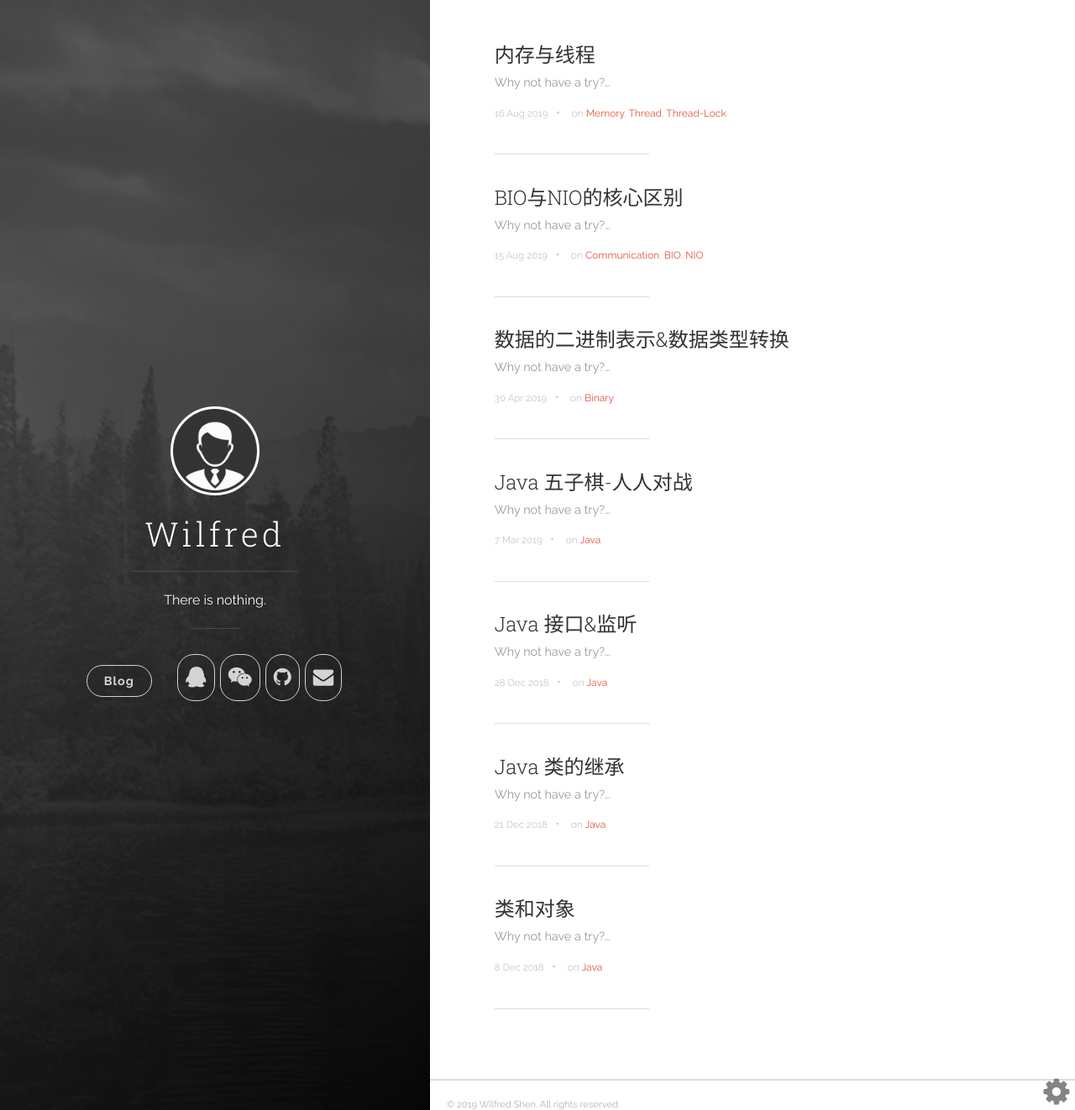
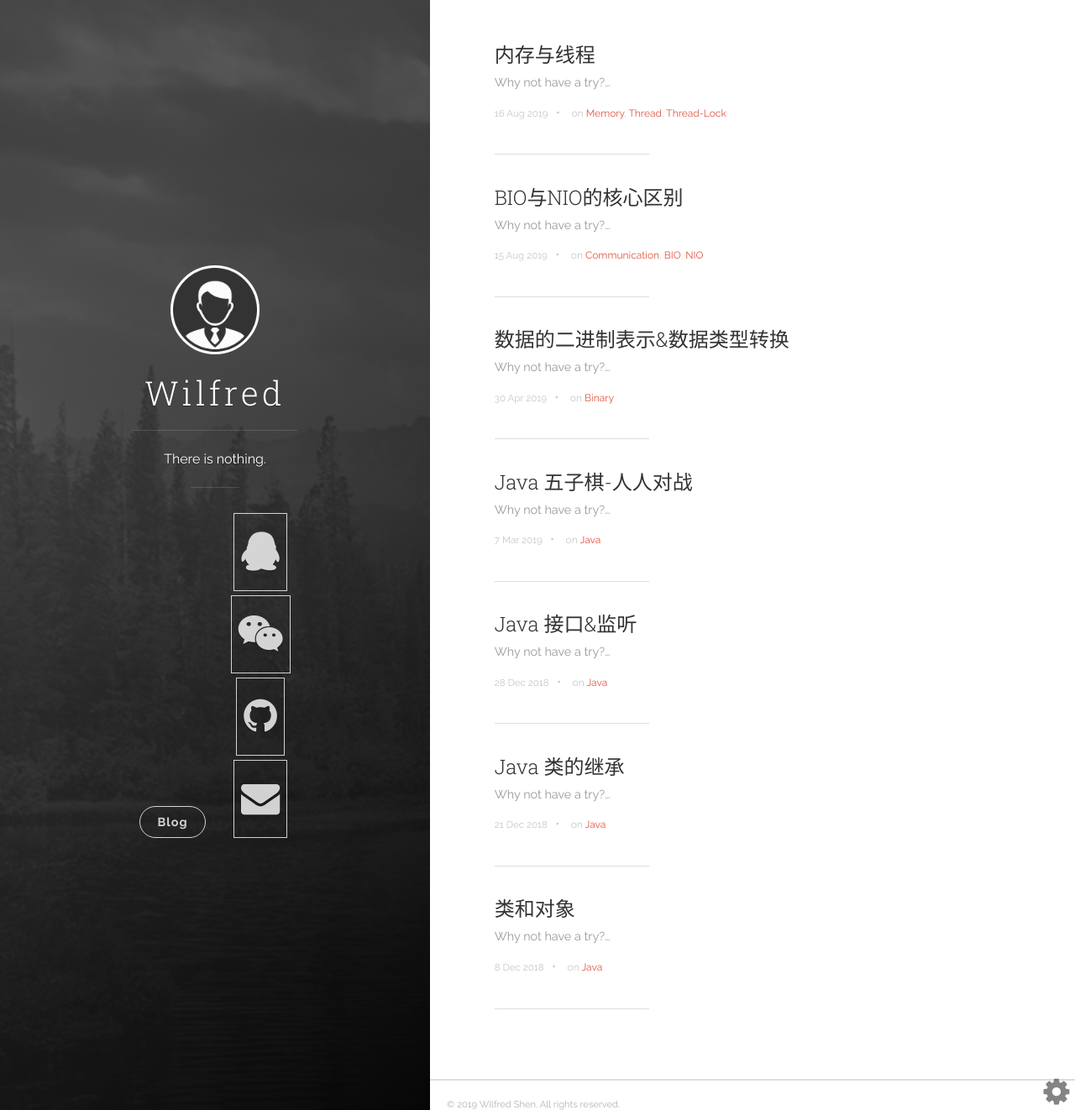
Before and after one commit to WilfredShen/WilfredShen.github.io, a Jekyll site: the page built from index.html, in a window 1280 px wide and 1322 px high. Shown: the whole window at 84% size. Built offline with Jekyll 4.4.1, drawn with Linux system fonts in a browser that asks for light colours; the list of posts is cut into pages by our own code.

Commit message:
navigation-icons

```diff
--- a/_includes/header.html
+++ b/_includes/header.html
@@ -27,7 +27,7 @@
 
             {% if site.author.qq %}
               <!-- QQ -->
-              <li class="navigation__item">
+              <li class="navigation-icons">
                 <div class="icon-container copy-here" data-clipboard-text="{{ site.author.qq }}" title="点击复制：{{ site.author.qq }}到剪切板">
                   <i class="fa fa-17 fa-qq" aria-hidden="true"></i>
                 </div>
@@ -36,7 +36,7 @@
 
             {% if site.author.wechat %}
               <!-- Wechat -->
-              <li class="navigation__item">
+              <li class="navigation-icons">
                 <div class="icon-container copy-here" data-clipboard-text="{{ site.author.wechat }}" title="点击复制：{{ site.author.wechat }}到剪切板">
                   <i class="fa fa-17 fa-weixin" aria-hidden="true"></i>
                 </div>
@@ -45,7 +45,7 @@
 
             {% if site.author.github_username %}
               <!-- GitHub -->
-              <li class="navigation__item">
+              <li class="navigation-icons">
                 <div class="icon-container visit" title="点击访问：{{ site.author.github_username }} on GitHub">
                   <i class="fa fa-17 fa-github" aria-hidden="true"></i>
                 </div>
@@ -54,7 +54,7 @@
 
             {% if site.author.email %}
               <!-- Email -->
-              <li class="navigation__item">
+              <li class="navigation-icons">
                 <div class="icon-container mail-to" title="Email: {{ site.author.email }}">
                   <i class="fa fa-17 fa-envelope" aria-hidden="true"></i>
                 </div>
--- a/static/css/main.scss
+++ b/static/css/main.scss
@@ -320,45 +320,37 @@ pre.highlight code,
   -ms-transform: rotate(315deg);
   transform: rotate(315deg); }
 
-.navigation__item div {
-  padding: 10px 20px;
-  border: 1px solid #e25440;
-  border-radius: 20px;
-  font-size: .9em;
-  font-weight: bold;
-  letter-spacing: 1px;
-  text-shadow: none;
-  color: #e25440;
-  -webkit-font-smoothing: antialiased; }
-  .btn:hover, .navigation__item div:hover {
-    color: #b9301c;
-    border-color: #b9301c; }
-
-.navigation__item div {
-  cursor: pointer;
-  display: block;
-  position: relative;
-  border-color: #FFF;
-  color: #FFF;
-  opacity: .8; }
-  .navigation__item div:hover {
+.navigation-icons {
+  font-size: 1.7em;
+  line-height: 1.7em;
+  border-radius: 1em; }
+  .navigation-icons div {
+    display: inline-block;
+    position: relative;
+    padding: 0.3em;
+    border: 1px solid #FFF;
+    font-weight: bold;
+    cursor: pointer;
     color: #FFF;
-    border-color: #FFF;
-    opacity: 1; }
+    opacity: .8;
+    -webkit-font-smoothing: antialiased; }
+    .navigation-icons div:hover {
+      color: #FFF;
+      border-color: #FFF;
+      opacity: 1; }
 
 .navigation--social div {
   cursor: pointer;
-  padding: 6px 8px 6px 9px; }
-  .navigation--social div .icon {
-    display: block;
-    font-size: 1.7em; }
+  padding: 6px 8px 6px 8px; }
 
 @media all and (max-width: 340px) {
-  .navigation__item div {
+  .navigation-icons div {
     display: block;
     margin-bottom: .4em; } }
 
 .fa-17 {
   font-size: 1.7em;
-  line-height: 1.7em;
-}
+  line-height: 1.7em; }
+
+.btn-mobile-menu__icon {
+  line-height: 43px; }
```
